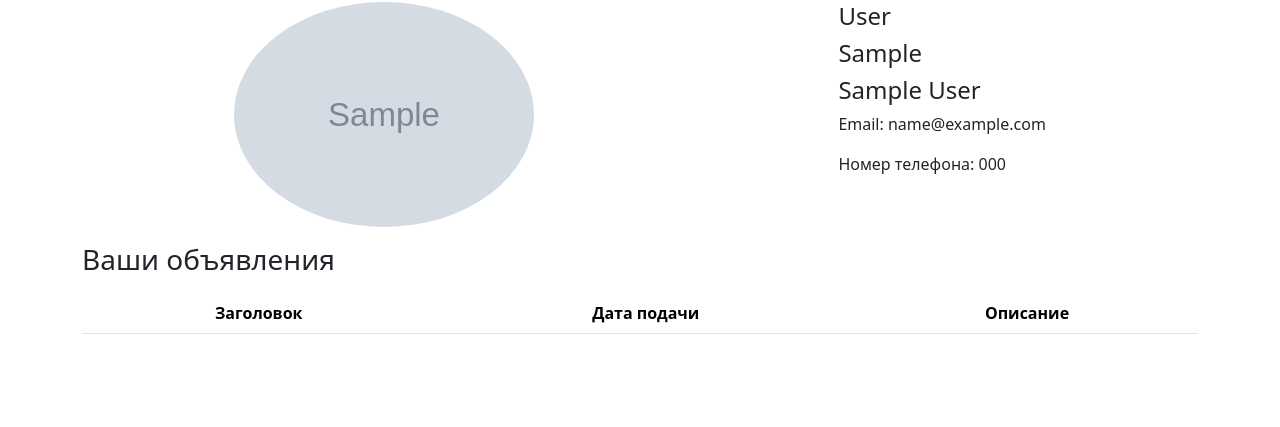
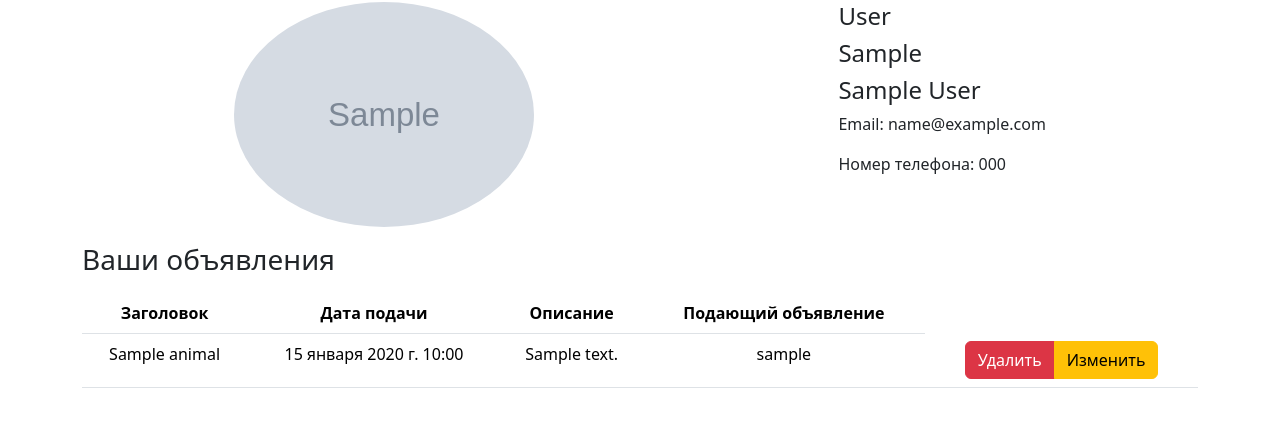
Before and after one commit to Alex4892/animal_project, a Django app: page /profile/ in a window 1280 px wide. Shown: the part 129-556 px from the top of the page. Run offline with Django 5.2, Linux system fonts and the light colour scheme; a user stored in the database is signed in; tables that the repository leaves empty hold one stand-in row (values such as "Sample post"); grey boxes marked "Sample" are stand-in pictures; lists and menus that the app fills with data are empty; parts of the project's set-up code (start-up, migrations or seed data) failed here and were passed over.

Commit message:
Изменена модель объявления животных. Созданы миграции. Добавлена информация в профиле пользователя, кто подал объявление, а также возможность удаления/изменения объявления.

```diff
--- a/animals_app/forms.py
+++ b/animals_app/forms.py
@@ -3,7 +3,7 @@ from .models import Animal
 class AnimalForm(forms.ModelForm):
     class Meta:
         model = Animal
-        fields = ['title', 'kind', 'nickname', 'description', 'phone_number', 'signs', 'image']
+        fields = ['title', 'kind', 'nickname', 'description', 'phone_number', 'signs', 'image', 'quantity']
         widgets = {
             'title': forms.TextInput(attrs={'class': 'form-control'}),
             'kind': forms.SelectMultiple(attrs={'class': 'form-control'}),
@@ -11,5 +11,6 @@ class AnimalForm(forms.ModelForm):
             'description': forms.Textarea(attrs={'class': 'form-control'}),
             'phone_number': forms.NumberInput(attrs={'class': 'form-control'}),
             'signs': forms.TextInput(attrs={'class': 'form-control'}),
+            'quantity': forms.NumberInput(attrs={'class': 'form-control'}),
             'image': forms.ClearableFileInput(attrs={'class': 'form-control', 'name':'image'}),
         }
--- a/animals_app/models.py
+++ b/animals_app/models.py
@@ -1,4 +1,7 @@
 from django.db import models
+from django.contrib.auth import get_user_model
+
+User = get_user_model()
 
 class Kind(models.Model):
     name = models.CharField(
@@ -42,6 +45,16 @@ class Animal(models.Model):
         null=True,
         verbose_name='Изображение'
     )
+    quantity = models.PositiveIntegerField(
+        default=0,
+        verbose_name='Количество'
+    )
+    submit = models.ForeignKey(
+        User,
+        related_name="animals",
+        on_delete=models.CASCADE,
+        verbose_name="Подающий объявление"
+    )
     create_at = models.DateTimeField(
         auto_now_add=True,
         verbose_name='Дата подачи объявления'
--- a/animals_app/views.py
+++ b/animals_app/views.py
@@ -28,7 +28,9 @@ def add_animal_view(request):
     if request.method == 'POST':
         form = AnimalForm(request.POST, request.FILES)
         if form.is_valid():
-            form.save()
+            animal = form.save(commit=False)
+            animal.submit = request.user
+            animal.save()
             return redirect('animals:index')
     else:
         form = AnimalForm()
--- a/templates/animals/index.html
+++ b/templates/animals/index.html
@@ -13,9 +13,9 @@
         <div class="card" style="width: 100%;">
           <img src="{% if animal.image %} {{ animal.image.url }} {% else %} {% static 'img/1.jpg'%} {% endif %}">
           <div class="card-body">
-            <h5 class="card-title">{{ book.title }}</h5>
-            <p class="card-text">{{ book.nickname }}</p>
-            <p class="card-text">{{ book.description }}</p>
+            <h5 class="card-title">{{ animal.title }}</h5>
+            <p class="card-text">{{ animal.nickname }}</p>
+            <p class="card-text">{{ animal.description }}</p>
             <a href="{% url 'animals:detail_animal' animal.id %}" class="btn btn-primary">Посмотреть</a>
           </div>
         </div>
--- a/templates/users/profile.html
+++ b/templates/users/profile.html
@@ -25,6 +25,7 @@
                     <th scope="col">Заголовок</th>
                     <th scope="col">Дата подачи</th>
                     <th scope="col">Описание</th>
+                    <th scope="col">Подающий объявление</th>
                 </tr>
             </thead>
             <tbody>
@@ -33,10 +34,11 @@
                 <td>{{ animal.title }}</td>
                 <td>{{ animal.create_at }}</td>
                 <td>{{ animal.description }}</td>
+                <td>{{ animal.submit }}</td>
                 <td>
                     <div class="btn-group" role="group">
-                        <a href="{% url 'books:delete_book' book.id %}" class="btn btn-danger">Удалить</a>
-                        <a href="{% url 'books:edit_book' book.id %}" class="btn btn-warning">Изменить</a>
+                        <a href="{% url 'animals:delete_animal' animal.id %}" class="btn btn-danger">Удалить</a>
+                        <a href="{% url 'animals:edit_animal' animal.id %}" class="btn btn-warning">Изменить</a>
                       </div>
                 </td>
             </tr>
--- a/users/views.py
+++ b/users/views.py
@@ -5,7 +5,7 @@ from animals_app.models import Animal
 from .forms import CustomUserCreationForm, CustomAuthenticationForm
 
 def view_profile(request):
-    user_animals = Animal.objects.filter(description=request.user)
+    user_animals = Animal.objects.filter(submit=request.user)
     return render(request, 'users/profile.html', {'user_animals': user_animals})
 
 def register_user_view(request):
```
Also changed, not shown: animals_app/migrations/0007_animal_quantity_animal_submit.py (added).
